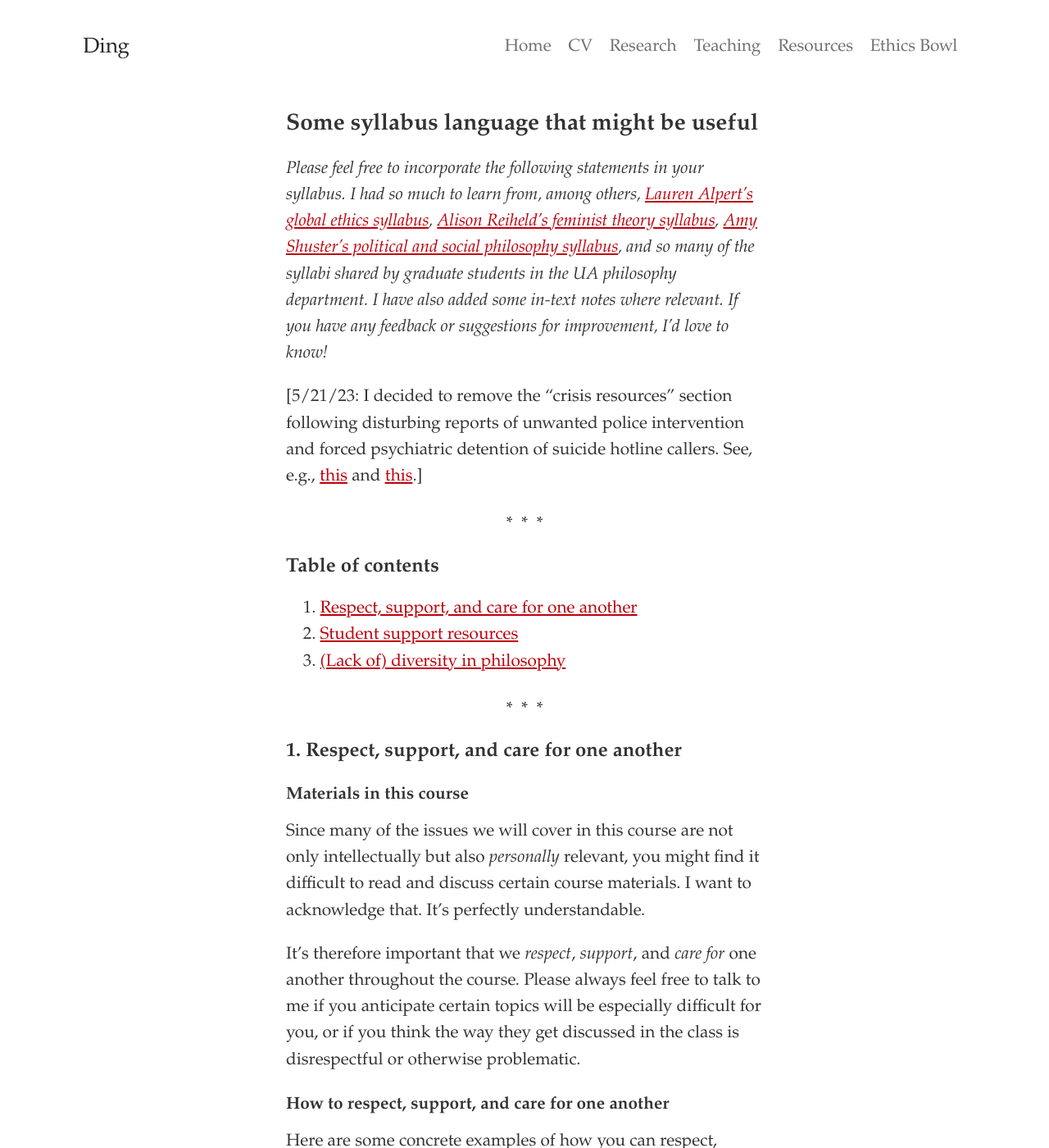
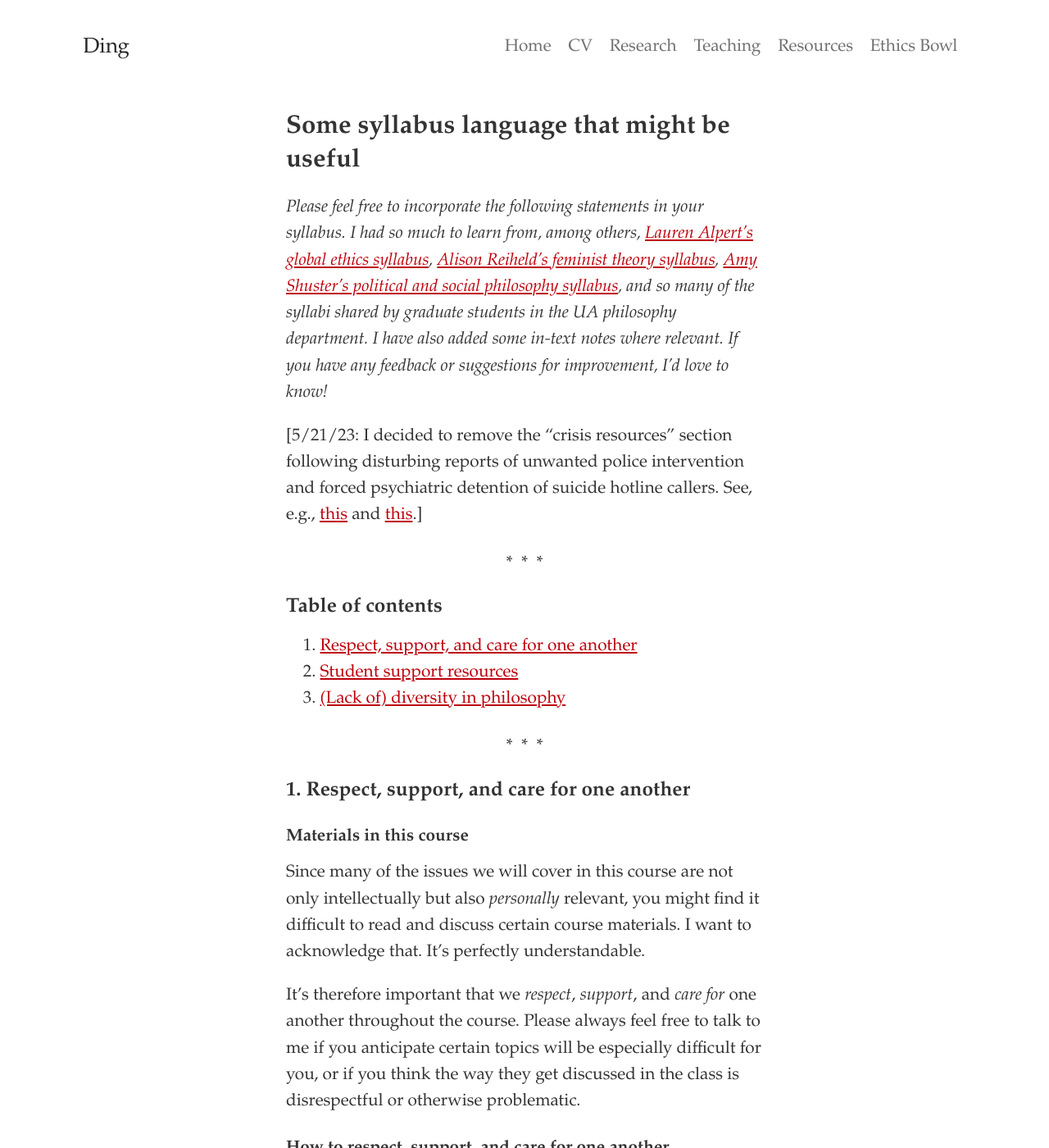
Before and after one commit to dingherself/dingherself.github.io, a Jekyll site: the page built from resources/syllabus-language.md, in a window 1280 px wide and 1400 px high. Shown: the whole window at 82% size. Built offline with Jekyll 4.4.1, drawn with Linux system fonts in a browser that asks for light colours; some web fonts are replaced.

Commit message:
adjust heading styles

```diff
--- a/assets/ding.scss
+++ b/assets/ding.scss
@@ -41,11 +41,11 @@ $lead-font-size: (
 );
 
 $h1-font-size: (
-  $font-size-base * 1.35
+  $font-size-base * 1.5
 );
 
 $h2-font-size: (
-  $font-size-base * 1.15
+  $font-size-base * 1.175
 );
 
 $h3-font-size: (
@@ -70,6 +70,7 @@ $font-weight-light: 400;
 $font-weight-normal: 500;
 $font-weight-bold: 700;
 $headings-font-weight: 700;
+$headings-line-height: 1.3;
 
 $grid-breakpoints: (
   xs: 0,
@@ -155,7 +156,7 @@ h1,
 h2,
 .h2 {
   margin-top: 1.27rem;
-  margin-bottom: 1rem;
+  margin-bottom: 0.75rem;
 }
 
 h3,
```
